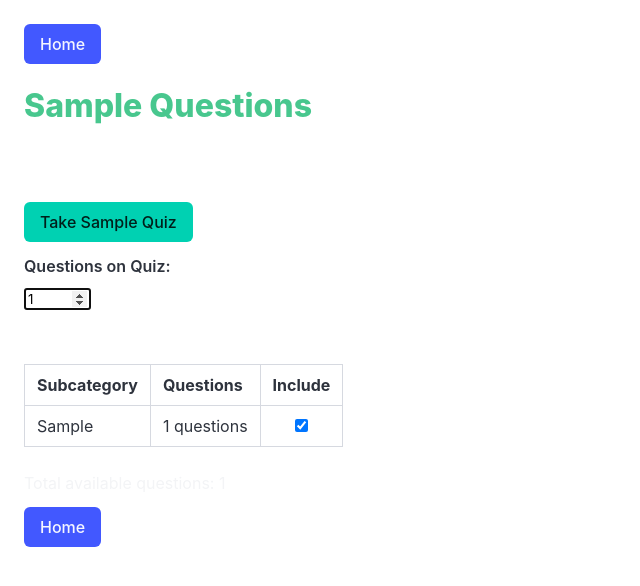
After one commit to rhodo57/DjangoQuizProject, a Django app: page /odpro/category/1/ in a window 1280 px wide. The commit adds this page. Shown: the top 586 px of the page, without its empty margins (0-640 px from the left). Run offline with Django 5.2, Linux system fonts and the light colour scheme; tables that the repository leaves empty hold one stand-in row (values such as "Sample post").

Commit message:
Statics and images added. Multi-correct questions added. Category quiz added

```diff
--- a/DjangoQuizProject/settings.py
+++ b/DjangoQuizProject/settings.py
@@ -9,7 +9,7 @@ https://docs.djangoproject.com/en/5.1/topics/settings/
 For the full list of settings and their values, see
 https://docs.djangoproject.com/en/5.1/ref/settings/
 """
-
+import os.path
 from pathlib import Path
 
 # Build paths inside the project like this: BASE_DIR / 'subdir'.
@@ -122,6 +122,9 @@ USE_TZ = True
 # https://docs.djangoproject.com/en/5.1/howto/static-files/
 
 STATIC_URL = 'static/'
+MEDIA_ROOT = os.path.join(BASE_DIR, 'media')
+MEDIA_URL = '/media/'
+
 
 # Default primary key field type
 # https://docs.djangoproject.com/en/5.1/ref/settings/#default-auto-field
--- a/DjangoQuizProject/urls.py
+++ b/DjangoQuizProject/urls.py
@@ -14,10 +14,16 @@ Including another URLconf
     1. Import the include() function: from django.urls import include, path
     2. Add a URL to urlpatterns:  path('blog/', include('blog.urls'))
 """
+from django.conf.urls.static import static
 from django.contrib import admin
 from django.urls import path, include
+
+from DjangoQuizProject import settings
 
 urlpatterns = [
     path('admin/', admin.site.urls),
     path('odpro/', include('odpro.urls')),
 ]
+
+if settings.DEBUG:
+    urlpatterns += static(settings.MEDIA_URL, document_root=settings.MEDIA_ROOT)
--- /dev/null
+++ b/odpro/static/odpro/script.js
@@ -0,0 +1,27 @@
+window.onload = function() {
+    sumQuestions();
+}
+
+  function sumQuestions() {
+    const checkboxes = document.querySelectorAll('input[type="checkbox"]');
+    const counterSpan = document. getElementById('counter');
+    const numberField = document.getElementById('q_num');
+    const divWarn = document.getElementById('q_warn');
+    const btnQuiz = document.getElementById('q_but');
+    let checkedValues = 0;
+
+    for (let i = 0; i < checkboxes.length; i++) {
+        if (checkboxes[i].checked) {
+            checkedValues += Number(checkboxes[i].value);
+        }
+    }
+    counterSpan.innerText = checkedValues.toString();
+
+    if (numberField.valueAsNumber > checkedValues) {
+        btnQuiz.disabled = true;
+        divWarn.textContent = 'Insufficient questions to generate quiz. Increase number of categories or decrease number of questions on quiz.'
+      } else {
+        btnQuiz.disabled = false;
+        divWarn.textContent = ''
+    }
+  }
--- a/odpro/static/odpro/style.css
+++ b/odpro/static/odpro/style.css
@@ -14,3 +14,17 @@ label {
 progress {
     max-width: 250px;
 }
+
+img {
+    max-width: 80%;
+    height: auto;
+    display: block;
+    margin: 0 auto;
+    padding-top: 25px;
+    padding-bottom: 25px;
+}
+
+#q_warn {
+    width: 50%;
+    margin: 0 auto;
+}
--- a/odpro/templates/base.html
+++ b/odpro/templates/base.html
@@ -25,7 +25,7 @@
 
 {% endblock content %}
     {% if page != 'index' %}
-        <div class="block">
+        <div class="block mt-3">
             <form action="{% url 'odpro:index' %}" method="POST">
                 {% csrf_token %}
                 <button class="button is-link" name="home" value="Home">Home</button>
--- a/odpro/templates/odpro/index.html
+++ b/odpro/templates/odpro/index.html
@@ -7,7 +7,7 @@
     </div>
 
     <div class="control my-6">
-        <form action="{%  url 'odpro:question' %}" method="get">
+        <form action="{%  url 'odpro:question' quiz_name='random' %}" method="get">
             {% csrf_token %}
             <button class="button is-link">Random Question</button>
         </form>
--- /dev/null
+++ b/odpro/templates/odpro/makequiz.html
@@ -0,0 +1,51 @@
+
+{% extends 'base.html' %}
+{% load static %}
+{% block content %}
+
+    <div class="block">
+
+        <p class="title is-3 has-text-success">{{ context.category }} Questions</p>
+
+        <p class="is-size-5 has-text-white">Total Questions in this Category: {{ context.total_quest }}</p>
+    </div>
+
+    <form action="{%  url 'odpro:makequiz' cat_id=context.cat_id %}" method="post">
+    {% csrf_token %}
+        <div class="control my-5">
+            <button id="q_but" class="button is-primary" >Take {{ context.category }} Quiz</button>
+            <div class="content mt-3">
+                <label for="q_num" class="label">Questions on Quiz:</label>
+                <input type="number" id="q_num" name="q_num" value="1" min="1" max="{{ context.total_quest }}" onchange="sumQuestions()" autofocus required />
+                <div id="q_warn" class="my-2 content has-text-black has-background-warning"></div>
+            </div>
+
+        </div>
+
+        {% if context.subcat_q_count|length > 0 %}
+            <div class="block">
+                <p class="is-size-5 has-text-white">Select the subcategories to include on quiz:</p>
+                <table class="table is-bordered is-striped is-hoverable">
+                    <thead>
+                        <tr>
+                            <th>Subcategory</th>
+                            <th>Questions</th>
+                            <th>Include</th>
+                        </tr>
+                    </thead>
+                    <tbody>
+                        {% for subcat in context.subcat_q_count %}
+                            <tr>
+                                <td>{{ subcat.0 }}</td>
+                                <td>{{ subcat.1 }} questions</td>
+                                <td style="text-align: center;"><input type="checkbox" name="{{ subcat.0 }}" value="{{ subcat.1 }}" onchange="sumQuestions()" checked /></td>
+                            </tr>
+                        {% endfor %}
+                    </tbody>
+                </table>
+                <p class="is-size-6 has-text-light">Total available questions: <span id="counter">0</span></p>
+            </div>
+        {% endif %}
+    </form>
+    <script src="{% static 'odpro/script.js' %}"></script>
+{% endblock %}
--- a/odpro/templates/odpro/question.html
+++ b/odpro/templates/odpro/question.html
@@ -24,10 +24,10 @@
     </div>
 
     <div class="block">
-        <p class="is-size-5 has-text-white">{{ question.content }}</p>
+        <p class="is-size-6 has-text-white has-text-weight-medium">{{ question.content }}</p>
 
         {% if question.figure %}
-            <img src="{{ question.figure.url }}" alt="{{ question.content }}" />
+            <img src="{{ question.figure.url }}" alt="Image" />
         {% endif %}
 
         <form action="" method="POST">{% csrf_token %}
@@ -35,7 +35,7 @@
 
             <ul>
 	            {% for answer in form.answers %}
-	                <li class="is-size-6 has-text-light m-3">
+	                <li class="is-size-6 has-text-white m-3">
 	                    {{ answer }}
 	                </li>
 	            {% endfor %}
--- a/odpro/templates/odpro/question_previous.html
+++ b/odpro/templates/odpro/question_previous.html
@@ -1,6 +1,6 @@
     <div class="block">
         <p class="is-size-6 has-text-weight-light has-text-light">The previous question was:</p>
-        <p class="is-size-5 has-text-white">{{ previous.previous_question }}</p>
+        <p class="is-size-6 has-text-weight-medium has-text-white">{{ previous.previous_question }}</p>
         <p class="is-size-6 has-text-weight-light has-text-light">Your answer was
 
         {% if previous.previous_outcome %}
@@ -8,9 +8,7 @@
         {% else %}
 	        <span class="has-text-weight-semibold has-text-danger">
         {% endif %}
-            {{ previous.previous_outcome|yesno:"correct,incorrect" }}</span>
-
-        </p>
+            {{ previous.previous_outcome|yesno:"correct,incorrect" }}</span></p>
     </div>
 
     <div class="block is-size-6">
--- a/odpro/templates/odpro/result.html
+++ b/odpro/templates/odpro/result.html
@@ -28,7 +28,7 @@
 
             {% if quiz.pass_mark > 0 %}
                 <div class="block">
-                    {% if score >= quiz.pass_mark %}
+                    {% if percent >= quiz.pass_mark %}
                         <p class="is-size-6 has-text-white">{{ quiz.success_text }}</p>
                     {% else %}
                         <p class="is-size-6 has-text-white">{{ quiz.fail_text }}</p>
@@ -41,13 +41,13 @@
     {% if incorrect_questions %}
         <br />
         <p class="title is-3 has-text-success">Incorrect Questions</p>
-        <p class="subtitle is-6 has-text-white">Review the below questions that you got wrong and try the exam again in the future.</p>
+        <p class="subtitle is-6 has-text-white mt-2">Review the below questions that you got wrong and try the exam again in the future.</p>
         <br />
 
         {% for question in incorrect_questions %}
             <p class="title is-4 has-text-success">Question {{ forloop.counter }}</p>
 
-            <p class="is-size-5 has-text-white">{{ question.content }}</p>
+            <p class="is-size-6 has-text-white has-text-weight-medium">{{ question.content }}</p>
 
 	        {% correct_answer_for_all question %}
 
--- a/odpro/urls.py
+++ b/odpro/urls.py
@@ -11,7 +11,9 @@ urlpatterns = [
     path("categories/", CategoriesListView.as_view(), name="categories"),
     # CATEGORY LIST
 
-    path("question/", QuestionShow.as_view(), name="question"),
+    path("category/<int:cat_id>/" , views.makequiz, name="makequiz"),
+
+    path("question/<str:quiz_name>", QuestionShow.as_view(), name="question"),
     # QUESTION DISPLAY
 
 path("reset/", views.reset_session, name="reset"),
--- a/odpro/views.py
+++ b/odpro/views.py
@@ -1,11 +1,13 @@
 import random
+from termios import TIOCPKT_DOSTOP
 
 from django.core.exceptions import PermissionDenied
+from django.db.models import Q
 from django.http import QueryDict, HttpResponseRedirect
-from django.shortcuts import render, get_object_or_404
+from django.shortcuts import render, get_object_or_404, redirect
 from django.urls import reverse_lazy
 from django.views.generic import ListView, FormView, DetailView
-from odpro.models import Quiz, Category, Question
+from odpro.models import Quiz, Category, Question, SubCategory
 from odpro.forms import QuestionForm
 
 
@@ -87,13 +89,12 @@ class QuestionShow(FormView):
 
     def __init__(self, *args, **kwargs):
         super().__init__(**kwargs)
-        self.quiz = get_object_or_404(Quiz, url='random')
+        # self.quiz = get_object_or_404(Quiz, url='random')
 
     def dispatch(self, request, *args, **kwargs):
         # print("in dispatch")
         # ALL INCOMING REQUESTS GET ROUTED THROUGH HERE
-        # self.request = request
-        # self.quiz = get_object_or_404(Quiz, url='random')
+        self.quiz = get_object_or_404(Quiz, url=self.kwargs.get('quiz_name'))
         self.sitting = self.anon_load_sitting() # GET QUESTION LIST
         return super(QuestionShow, self).dispatch(request, *args, **kwargs)
 
@@ -127,7 +128,6 @@ class QuestionShow(FormView):
 
         self.request.POST = QueryDict() # CLEAR POST DATA
         return super(QuestionShow, self).get(self, self.request) # RETURN REQUEST W/O THE POST DATA
-        # return super(QuestionShow, self).form_valid(form)
 
 
     def get_context_data(self, **kwargs):
@@ -185,18 +185,9 @@ class QuestionShow(FormView):
 
     def form_valid_anon(self, form):
         # print("IN FORM_VALID_ANON")
-        # 'GUESS' IS THE ITEM THAT WAS SELECTED IN THE MCQUESTION
-        guess = form.cleaned_data['answers']
-        is_correct = self.question.check_if_correct(guess)
 
-        if is_correct:
-            self.request.session[self.quiz.anon_score_id()] += 1
-            anon_session_score(self.request.session, 1, 1)
-        else:
-            anon_session_score(self.request.session, 0, 1)
-            self.request.session[self.quiz.anon_q_data()]['incorrect_questions'].append(self.question.id)
+        guess, is_correct = self.anon_score_question(form)
 
-        # self.previous = {}
         self.previous = {
             'previous_answer': guess,
             'previous_outcome': is_correct,
@@ -208,6 +199,49 @@ class QuestionShow(FormView):
         question_list = self.request.session[self.quiz.anon_q_list()]
         question_list.pop(0)
         self.request.session[self.quiz.anon_q_list()] = question_list
+
+    def anon_score_question(self, form):
+        is_correct = False
+        correctly_answered = 0
+        incorrectly_answered = 0
+        guess = []
+        # print("in anon_score_question")
+        if self.question.multianswer is True:
+            # MCQUESTION HAS MULTIPLE CORRECT OPTIONS
+            # 'GUESS' IS THE ITEM(S) THAT WAS SELECTED IN THE MCQUESTION
+            guess = form.cleaned_data['answers']  # STRING IF RADIO, LIST IF CHECKBOX
+            q_choices = self.question.get_answer_list()
+            correct_answers = [x[0] for x in q_choices if self.question.check_if_correct(x[0]) is True]
+
+            # print("guess:" + str(guess))  # LIST CONTAINING ID OF SELECTED OPTIONS AS STRINGS
+            # print("correct_answers: " + str(correct_answers)) # LIST CONTAINING ID OF SELECTED OPTIONS AS INTEGERS
+
+            if not correct_answers:
+                raise ValueError("Correct answers cannot be empty")
+            num_correct_answers = len(correct_answers)
+            num_student_answers = len(guess)
+
+            for answer in guess:
+                if int(answer) in correct_answers:
+                    correctly_answered += 1
+                else:
+                    incorrectly_answered += 1
+
+            if correctly_answered == num_correct_answers and num_student_answers == num_correct_answers:
+                is_correct = True
+        else:
+            # MCQUESTION HAS SINGLE CORRECT OPTION
+            guess.append(form.cleaned_data['answers']) # ID OF SELECTED OPTION AS A STRING
+            # print("guess:" + str(guess))
+            is_correct = self.question.check_if_correct(guess[0]) # BOOLEAN
+
+        if is_correct:
+            self.request.session[self.quiz.anon_score_id()] += 1
+            anon_session_score(self.request.session, 1, 1)
+        else:
+            anon_session_score(self.request.session, 0, 1)
+            self.request.session[self.quiz.anon_q_data()]['incorrect_questions'].append(self.question.id)
+        return guess, is_correct # ALWAYS RETURN GUESS AS A LIST
 
     def final_result_anon(self):
         score = self.request.session[self.quiz.anon_score_id()]
@@ -268,6 +302,77 @@ def anon_session_score(session, to_add=0, possible=0):
 
 # ########################################################
 
+def makequiz(request, cat_id):
+    if request.method == 'POST':
+        # SELECT RANDOM GROUP OF QUESTIONS FROM SPECIFIED CATEGORY AND ADD THEM TO A QUIZ
+        q_num = int(request.POST['q_num']) # REQUESTED NUMBER OF QUESTIONS ON QUIZ
+        question_list = []
+        query_string = Q()
+        category = Category.objects.get(pk=cat_id)
+        title = category.category + ' Quiz'
+
+        subcat_list = list(SubCategory.objects.filter(category=category))
+        for subcat in subcat_list:
+            if subcat.sub_category in request.POST:
+                query_string |= Q(sub_category=subcat.id)
+
+        # NOTE: new_anon_quiz_session() creates question_list from quiz.get_questions() which contains only the ID of questions
+        # Using values() will yield a list containing dictionaries == {'id': id}
+        # quiz.question_set is the cleaned_data['questions'] from the QuizAdminForm
+        # cleaned_data == dictionary of form input fields and their values
+
+        # queryset = Question.objects.filter(category=cat_id).select_subclasses().order_by("?").values("id")[:q_num]
+
+        queryset = Question.objects.filter(
+            query_string,
+            category=cat_id).select_subclasses().order_by("?").values("id")[:q_num]
+
+        for entry in queryset:
+            question_list.append(entry["id"])
+
+        # print(question_list)
+
+        # CREATE QUIZ THEN ADD SELECTED QUESTIONS
+        quiz, created = Quiz.objects.update_or_create(
+            url='cat',
+            defaults={
+                'title': title,
+                'url': 'cat',
+                'pass_mark': 75,
+                'success_text': 'Congratulations! You got at least 75% of the questions correct.',
+                'fail_text': 'You did not get at least 75% of the questions correct.',
+            }
+        )
+        quiz.set_questions(question_list)
+        # PASS THIS QUIZ TO QUESTIONSHOW
+        return redirect("odpro:question", quiz_name=quiz.url)
+
+    else:
+        # TODO -- USE RANGE WIDGET TO SPECIFY NUMBER OF QUESTIONS
+        # TODO -- SELECT NUMBER OF QUESTIONS FROM EACH SUBCATEGORY TO INCLUDE IN QUIZ
+        # FIND SUBCATEGORIES WITH AT LEAST 1 QUESTION
+        subcat_q_count = []
+        category = Category.objects.get(pk=cat_id)
+        subcat_list = list(SubCategory.objects.filter(category=category).order_by("sub_category"))
+        # SELECT ALL QUESTIONS IN CATEGORY BY SUBCATEGORY
+        total_quest = len(list(Question.objects.filter(category=category)))
+        for subcat in subcat_list:
+            q_count = Question.objects.filter(category=category, sub_category=subcat).count()
+            if q_count > 0:
+                subcat_q_count.append((subcat.sub_category, q_count))
+        context = {
+            'category': category,
+            'cat_id': cat_id,
+            'subcat_q_count': subcat_q_count,
+            'total_quest': total_quest,
+        }
+        return render(request, "odpro/makequiz.html", {'context': context})
+
+
+
+
+
+# ########################################################
 def reset_session(request):
     request.session.flush()
     return HttpResponseRedirect(request.META.get('HTTP_REFERER'))
```
Also changed, not shown: odpro/forms.py (+7 -5 lines), odpro/models.py (+6 -8 lines), odpro/templates/odpro/category_list.html (+9 -5 lines), odpro/templates/odpro/correct_answer.html (+5 -6 lines), odpro/templates/odpro/subcategory_list.html (added, +9 -0 lines), odpro/templatetags/quiz_tags.py (+9 -2 lines).
